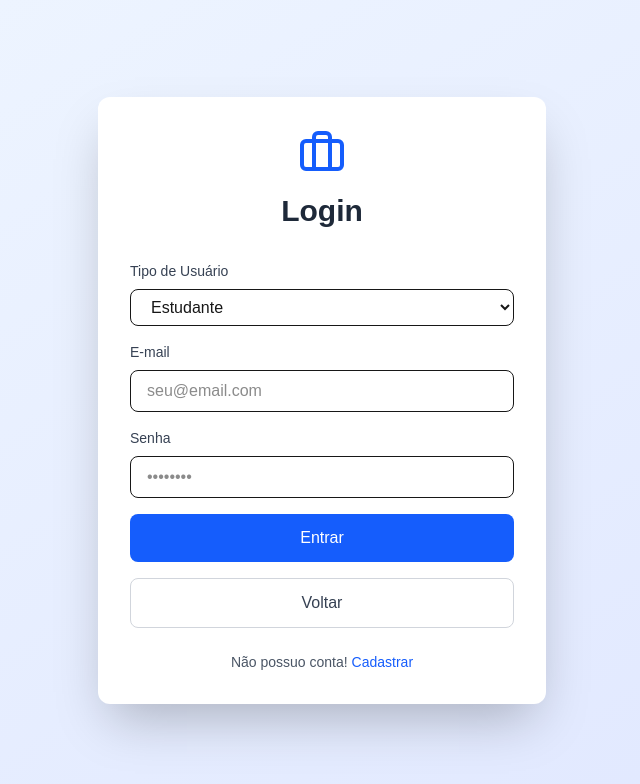
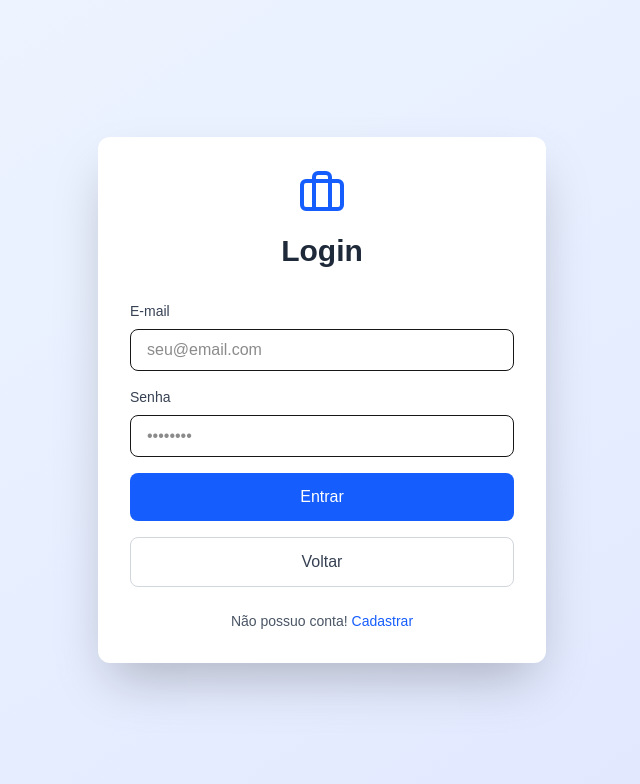
Before and after one commit to ArthurEdu05/Portal-Estagios-PS2-NextApplication, a Next.js app in the folder frontend_next/: page / in a window 1280 px wide. Both pictures are taken after a click on the button "Entrar". Shown: the top 784 px of the page, without its empty margins (318-958 px from the left). Built offline with nearby package versions, Linux system fonts and the light colour scheme; no server answers.

Commit message:
feat(login): remove user type selection from login

```diff
--- a/frontend_next/src/app/components/TelaLogin.jsx
+++ b/frontend_next/src/app/components/TelaLogin.jsx
@@ -5,7 +5,6 @@ import { Briefcase } from 'lucide-react';
 export default function TelaLogin({ setTela, fazerLogin }) {
 	const [email, setEmail] = useState('');
 	const [senha, setSenha] = useState('');
-	const [tipo, setTipo] = useState('estudante');
 	const [carregando, setCarregando] = useState(false);
 	const [erro, setErro] = useState('');
 
@@ -19,7 +18,8 @@ export default function TelaLogin({ setTela, fazerLogin }) {
 		setErro('');
 
 		try {
-			await fazerLogin(tipo, {
+
+			await fazerLogin({
 				email,
 				senha,
 			});
@@ -42,22 +42,6 @@ export default function TelaLogin({ setTela, fazerLogin }) {
 				</div>
 
 				<div className="space-y-4">
-					{/* Selecionar tipo */}
-					<div>
-						<label className="block text-sm font-medium text-gray-700 mb-2">
-							Tipo de Usuário
-						</label>
-						<select
-							value={tipo}
-							onChange={(e) => setTipo(e.target.value)}
-							className="w-full px-4 py-2 border rounded-lg focus:ring-2 focus:ring-blue-500"
-						>
-							<option value="estudante">Estudante</option>
-							<option value="empresa">Empresa</option>
-							<option value="admin">Administrador</option>
-						</select>
-					</div>
-
 					{/* Email */}
 					<div>
 						<label className="block text-sm font-medium text-gray-700 mb-2">
--- a/frontend_next/src/app/page.jsx
+++ b/frontend_next/src/app/page.jsx
@@ -10,7 +10,7 @@ import TelaCadastroEmpresa from './components/TelaCadastroEmpresa';
 const API_BASE_URL = 'http://localhost:8080';
 
 const api = {
-	login: async (login, senha, tipo) => {
+	login: async (login, senha) => {
 		const response = await fetch(`${API_BASE_URL}/api/auth/login`, {
 			method: 'POST',
 			headers: { 'Content-Type': 'application/json' },
@@ -127,7 +127,7 @@ export default function PortalEstagios() {
 		if (usuario && usuario.tipo === 'ESTUDANTE') {
 			api.listarInscricoes(token)
 				.then((data) => {
-					// Filtra para manter apenas as inscrições do usuário logado
+
 					const minhasInscricoes = data.filter(
 						(i) => i.estudante.id === usuario.id
 					);
@@ -144,12 +144,11 @@ export default function PortalEstagios() {
 		}
 	}, [usuario, token]);
 
-	const fazerLogin = async (tipo, credenciais) => {
+	const fazerLogin = async (credenciais) => {
 		try {
 			const data = await api.login(
 				credenciais.email,
-				credenciais.senha,
-				tipo
+				credenciais.senha
 			);
 
 			console.log('Login bem-sucedido:', data);
```
